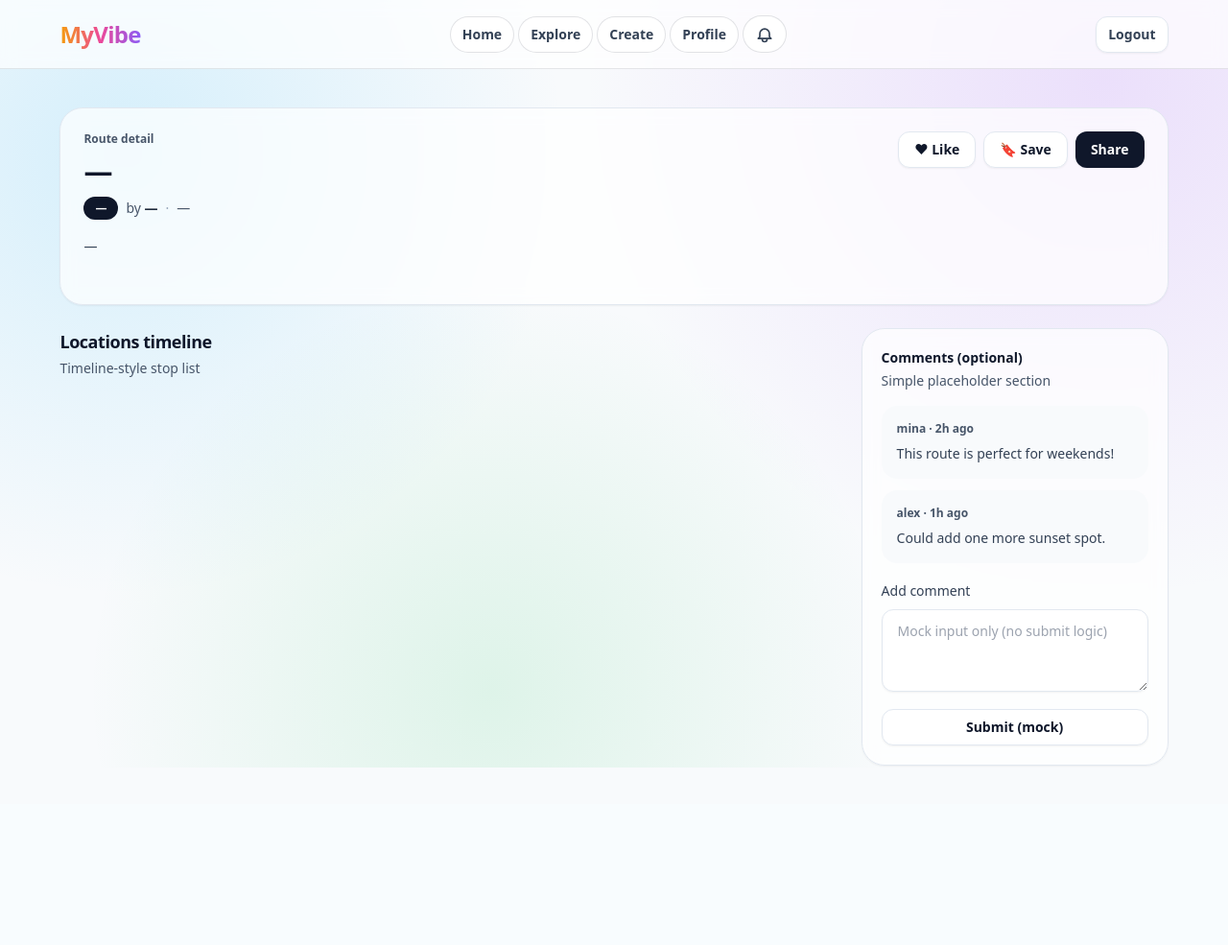
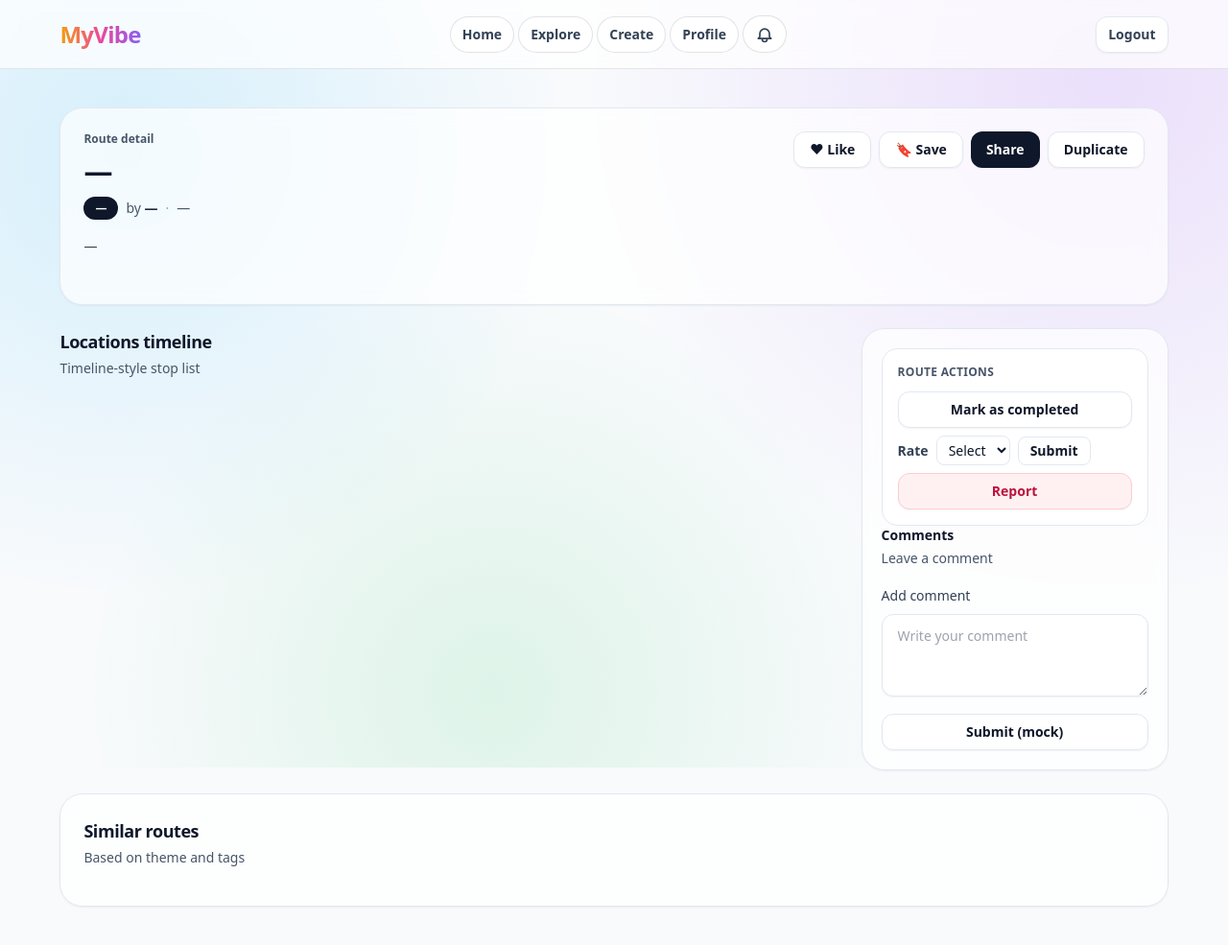
Before and after one commit to Bona-K/agiledevBSZ, a Flask app: template templates/route.html in a window 1280 px wide. Shown: the whole page at 96% size. Before the commit the page ends 800 px from the top, so only its background shows below. Run offline with Flask 3, Linux system fonts and the light colour scheme; the template is opened without the code that fills it, so the values that code supplies are empty; the visitor is signed in with stand-in values (Sample User, id 1); some libraries are stand-ins or nearby versions.

Commit message:
Enhance route detail page with richer route context and interactions

```diff
--- a/static/js/pages/route.js
+++ b/static/js/pages/route.js
@@ -5,6 +5,103 @@
 (function routePage() {
   const C = window.AppCore;
   if (!C) return;
+  const COMMENTS_KEY = "mv_route_comments_v1";
+
+  function commentsStore() {
+    return C.readStore(COMMENTS_KEY, {});
+  }
+
+  function writeCommentsStore(store) {
+    C.writeStore(COMMENTS_KEY, store);
+  }
+
+  function routeComments(routeId) {
+    const key = String(routeId || "");
+    const store = commentsStore();
+    return Array.isArray(store[key]) ? store[key] : [];
+  }
+
+  function saveRouteComments(routeId, comments) {
+    const key = String(routeId || "");
+    const store = commentsStore();
+    store[key] = comments;
+    writeCommentsStore(store);
+  }
+
+  function timeAgoLabel(iso) {
+    const ts = new Date(iso).getTime();
+    if (!Number.isFinite(ts)) return "just now";
+    const diffMin = Math.max(0, Math.floor((Date.now() - ts) / 60000));
+    if (diffMin < 1) return "just now";
+    if (diffMin < 60) return `${diffMin}m ago`;
+    const diffHour = Math.floor(diffMin / 60);
+    if (diffHour < 24) return `${diffHour}h ago`;
+    const diffDay = Math.floor(diffHour / 24);
+    return `${diffDay}d ago`;
+  }
+
+  function renderComments(routeId) {
+    const list = routeComments(routeId);
+    if (!list.length) {
+      $("#commentList").html(
+        `<div class="rounded-2xl bg-slate-50 p-4 text-sm text-slate-700">No comments yet. Be the first to comment.</div>`
+      );
+      return;
+    }
+    $("#commentList").html(
+      list
+        .slice()
+        .sort((a, b) => (a.createdAt < b.createdAt ? 1 : -1))
+        .map(
+          (c) => `
+        <div class="rounded-2xl bg-slate-50 p-4 text-sm text-slate-700">
+          <div class="text-xs font-semibold text-slate-600">${C.escapeHtml(c.author)} · ${C.escapeHtml(timeAgoLabel(c.createdAt))}</div>
+          <div class="mt-2">${C.escapeHtml(c.text)}</div>
+        </div>
+      `
+        )
+        .join("")
+    );
+  }
+
+  function renderSimilarRoutes(route, routes) {
+    const currentTags = new Set((route.tags || []).map((t) => String(t || "").toLowerCase()));
+    const currentTheme = String(route.theme || "").toLowerCase();
+    const similar = routes
+      .filter((r) => String(r.id) !== String(route.id))
+      .map((r) => {
+        const rTags = (r.tags || []).map((t) => String(t || "").toLowerCase());
+        const overlap = rTags.filter((t) => currentTags.has(t)).length;
+        let score = 0;
+        if (String(r.theme || "").toLowerCase() === currentTheme && currentTheme) score += 2;
+        score += overlap;
+        return { route: r, score };
+      })
+      .filter((x) => x.score > 0)
+      .sort((a, b) => b.score - a.score)
+      .slice(0, 4)
+      .map((x) => x.route);
+
+    if (!similar.length) {
+      $("#similarRoutes").html(
+        `<div class="rounded-2xl bg-slate-50 p-4 text-sm text-slate-700">No similar routes available yet.</div>`
+      );
+      return;
+    }
+    $("#similarRoutes").html(
+      similar
+        .map(
+          (r) => `
+        <a href="${C.routeDetailUrl(r.id)}" class="rounded-2xl border border-slate-200 bg-white p-4 text-sm shadow-sm hover:bg-slate-50">
+          <div class="text-xs font-semibold text-slate-600">${C.escapeHtml(r.theme || "—")}</div>
+          <div class="mt-1 font-semibold text-slate-900">${C.escapeHtml(r.title || "Untitled route")}</div>
+          <div class="mt-2 text-slate-600">${C.escapeHtml((r.tags || []).slice(0, 3).map((t) => `#${t}`).join(" "))}</div>
+        </a>
+      `
+        )
+        .join("")
+    );
+  }
 
   async function mountRoute() {
     C.requireAuthOrRedirect();
@@ -47,10 +144,15 @@
     }
 
     const author = users.find((u) => u.id === route.authorId);
-    const authorLabel = route.authorUsername || (author ? author.name : "Unknown");
+    const authorLabel = route.authorUsername || (author ? author.username || author.name : "Unknown");
     $("#routeTitle").text(route.title);
     $("#routeTheme").text(route.theme);
     $("#routeAuthor").text(authorLabel);
+    if (authorLabel && authorLabel !== "Unknown") {
+      $("#routeAuthorLink").attr("href", C.appUrl(`user/${encodeURIComponent(String(authorLabel).toLowerCase())}`));
+    } else {
+      $("#routeAuthorLink").attr("href", "#");
+    }
     const createdLabel = route.createdAt ? C.formatDate(route.createdAt) : "—";
     $("#routeMeta").text(`${createdLabel} · ${route.locations.length} stops · ★ ${route.rating ?? 4}`);
     $("#routeDesc").text(route.description);
@@ -83,6 +185,8 @@
       })
       .join("");
     $("#routeLocations").html(locHtml);
+    renderSimilarRoutes(route, routes);
+    renderComments(route.id);
 
     const savedSet = new Set(saved || []);
     C.updateRouteButtons(route, savedSet);
@@ -131,7 +235,63 @@
       }
     });
 
-    $("#btnCmt").on("click", () => C.showToast("Comment section is placeholder only.", "info"));
+    $("#btnCmt").on("click", () => {
+      const text = String($("#cmt").val() || "").trim();
+      if (!text) {
+        C.showToast("Please enter a comment.", "error");
+        return;
+      }
+      const next = routeComments(route.id);
+      next.push({
+        author: boot.username || session?.username || "you",
+        text,
+        createdAt: C.nowIso(),
+      });
+      saveRouteComments(route.id, next);
+      $("#cmt").val("");
+      renderComments(route.id);
+      C.showToast("Comment added.", "success");
+    });
+
+    $("#btnDuplicate").on("click", () => {
+      const me = session || C.getSession();
+      if (!me) {
+        C.showToast("Please sign in first.", "error");
+        return;
+      }
+      const nextRoutes = C.readStore(C.STORAGE_KEYS.routes, []);
+      const nextId = `r_${Math.floor(Math.random() * 1000000)}`;
+      const cloned = {
+        ...route,
+        id: nextId,
+        authorId: me.userId,
+        authorUsername: me.username,
+        title: `${route.title} (copy)`,
+        createdAt: C.nowIso(),
+        updatedAt: C.nowIso(),
+        locations: (route.locations || [])
+          .slice()
+          .sort((a, b) => a.order - b.order)
+          .map((loc, i) => ({ ...loc, order: i + 1 })),
+      };
+      nextRoutes.push(cloned);
+      C.writeStore(C.STORAGE_KEYS.routes, nextRoutes);
+      C.showToast("Route duplicated to your account.", "success");
+      window.setTimeout(() => {
+        window.location.href = C.routeDetailUrl(nextId);
+      }, 350);
+    });
+
+    $("#btnCompleted").on("click", () => C.showToast("Marked as completed.", "success"));
+    $("#btnSubmitRating").on("click", () => {
+      const rating = String($("#ratingSelect").val() || "").trim();
+      if (!rating) {
+        C.showToast("Please choose a rating first.", "error");
+        return;
+      }
+      C.showToast(`Rating submitted: ${rating}/5.`, "success");
+    });
+    $("#btnReport").on("click", () => C.showToast("Report submitted. Thanks for your feedback.", "success"));
 
     $("#btnDeleteRoute").on("click", () => {
       if (!isOwner) return;
--- a/templates/route.html
+++ b/templates/route.html
@@ -16,7 +16,7 @@
           <span id="routeTheme" class="rounded-full bg-slate-900 px-3 py-1 text-xs font-semibold text-white">
             {{ route.theme if route else '—' }}
           </span>
-          <span>by <span id="routeAuthor" class="font-semibold text-slate-800">{{ route.author if route else '—' }}</span></span>
+          <span>by <a id="routeAuthorLink" href="#" class="font-semibold text-slate-800 hover:text-sky-800"><span id="routeAuthor">{{ route.author if route else '—' }}</span></a></span>
           <span class="text-slate-400">·</span>
           <span id="routeMeta">{{ route.meta if route else '—' }}</span>
         </div>
@@ -29,6 +29,7 @@
         <button id="btnLike" class="rounded-xl border border-slate-200 bg-white px-4 py-2 text-sm font-semibold text-slate-900 shadow-sm hover:bg-slate-50" type="button">❤ Like</button>
         <button id="btnSave" class="rounded-xl border border-slate-200 bg-white px-4 py-2 text-sm font-semibold text-slate-900 shadow-sm hover:bg-slate-50" type="button">🔖 Save</button>
         <button id="btnShare" class="rounded-xl bg-slate-900 px-4 py-2 text-sm font-semibold text-white shadow-sm hover:bg-slate-800" type="button">Share</button>
+        <button id="btnDuplicate" class="rounded-xl border border-slate-200 bg-white px-4 py-2 text-sm font-semibold text-slate-900 shadow-sm hover:bg-slate-50" type="button">Duplicate</button>
       </div>
     </div>
 
@@ -69,33 +70,41 @@
     </section>
 
     <aside class="rounded-3xl border border-slate-200 bg-white/70 p-5 shadow-sm backdrop-blur">
-      <div class="text-sm font-semibold text-slate-900">Comments (optional)</div>
-      <p class="mt-1 text-sm text-slate-600">Simple placeholder section</p>
+      <div class="rounded-2xl border border-slate-200 bg-white p-4">
+        <div class="text-xs font-semibold uppercase tracking-wide text-slate-600">Route actions</div>
+        <div class="mt-3 grid gap-2">
+          <button id="btnCompleted" type="button" class="rounded-xl border border-slate-200 bg-white px-4 py-2 text-sm font-semibold text-slate-900 shadow-sm hover:bg-slate-50">
+            Mark as completed
+          </button>
+          <div class="flex items-center gap-2">
+            <label for="ratingSelect" class="text-sm font-semibold text-slate-700">Rate</label>
+            <select id="ratingSelect" class="rounded-lg border border-slate-200 bg-white px-2 py-1 text-sm text-slate-900">
+              <option value="">Select</option>
+              <option value="1">1</option>
+              <option value="2">2</option>
+              <option value="3">3</option>
+              <option value="4">4</option>
+              <option value="5">5</option>
+            </select>
+            <button id="btnSubmitRating" type="button" class="rounded-lg border border-slate-200 bg-white px-3 py-1 text-sm font-semibold text-slate-900 hover:bg-slate-50">Submit</button>
+          </div>
+          <button id="btnReport" type="button" class="rounded-xl border border-rose-200 bg-rose-50 px-4 py-2 text-sm font-semibold text-rose-700 shadow-sm hover:bg-rose-100">
+            Report
+          </button>
+        </div>
+      </div>
 
-      <div class="mt-4 space-y-3">
-        {% for comment in comments %}
-        <div class="rounded-2xl bg-slate-50 p-4 text-sm text-slate-700">
-          <div class="text-xs font-semibold text-slate-600">{{ comment.author }} · {{ comment.time }}</div>
-          <div class="mt-2">{{ comment.text }}</div>
-        </div>
-        {% else %}
-        <div class="rounded-2xl bg-slate-50 p-4 text-sm text-slate-700">
-          <div class="text-xs font-semibold text-slate-600">mina · 2h ago</div>
-          <div class="mt-2">This route is perfect for weekends!</div>
-        </div>
-        <div class="rounded-2xl bg-slate-50 p-4 text-sm text-slate-700">
-          <div class="text-xs font-semibold text-slate-600">alex · 1h ago</div>
-          <div class="mt-2">Could add one more sunset spot.</div>
-        </div>
-        {% endfor %}
-      </div>
+      <div class="text-sm font-semibold text-slate-900">Comments</div>
+      <p class="mt-1 text-sm text-slate-600">Leave a comment</p>
+
+      <div class="mt-4 space-y-3" id="commentList"></div>
 
       <div class="mt-4">
         <label class="text-sm font-medium text-slate-700" for="cmt">Add comment</label>
         <textarea
           id="cmt"
           class="mt-2 w-full rounded-xl border border-slate-200 bg-white px-4 py-3 text-sm text-slate-900 shadow-sm outline-none ring-sky-500/30 focus:ring-4"
-          placeholder="Mock input only (no submit logic)"
+          placeholder="Write your comment"
           rows="3"
         ></textarea>
         <button id="btnCmt" type="button"
@@ -104,6 +113,12 @@
         </button>
       </div>
     </aside>
+  </section>
+
+  <section class="mt-6 rounded-3xl border border-slate-200 bg-white/70 p-6 shadow-sm backdrop-blur">
+    <h2 class="text-lg font-semibold text-slate-900">Similar routes</h2>
+    <p class="mt-1 text-sm text-slate-600">Based on theme and tags</p>
+    <div id="similarRoutes" class="mt-4 grid gap-3 md:grid-cols-2"></div>
   </section>
 </main>
 {% endblock %}
```
